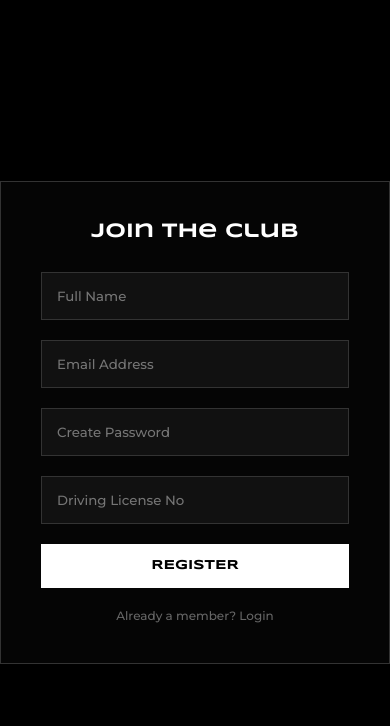
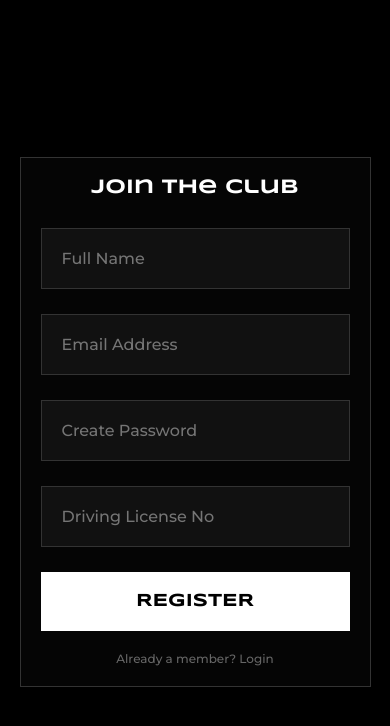
Before and after one commit to rishi99138/online-car-rental-system, a Flask app: page /register in a window 390 px wide. Shown: the top 726 px of the page. Run offline with Flask 3, Linux system fonts and the light colour scheme.

Commit message:
Added viewport tag and improved mobile CSS

```diff
--- a/templates/admin.html
+++ b/templates/admin.html
@@ -2,6 +2,7 @@
 <html lang="en">
 <head>
     <meta charset="UTF-8">
+    <meta name="viewport" content="width=device-width, initial-scale=1.0">
     <title>Admin Dashboard</title>
     <link href="https://fonts.googleapis.com/css2?family=Montserrat:wght@300;500&family=Syncopate:wght@700&display=swap" rel="stylesheet">
     <style>
--- a/templates/booking.html
+++ b/templates/booking.html
@@ -2,6 +2,7 @@
 <html lang="en">
 <head>
     <meta charset="UTF-8">
+    <meta name="viewport" content="width=device-width, initial-scale=1.0">
     <title>Book Vehicle</title>
     <link href="https://fonts.googleapis.com/css2?family=Montserrat:wght@300;500&family=Syncopate:wght@700&display=swap" rel="stylesheet">
     <style>
--- a/templates/confirmation.html
+++ b/templates/confirmation.html
@@ -2,6 +2,7 @@
 <html lang="en">
 <head>
     <meta charset="UTF-8">
+    <meta name="viewport" content="width=device-width, initial-scale=1.0">
     <title>Confirmed</title>
     <link href="https://fonts.googleapis.com/css2?family=Montserrat:wght@300;500&family=Syncopate:wght@700&display=swap" rel="stylesheet">
     <style>
--- a/templates/home.html
+++ b/templates/home.html
@@ -2,6 +2,7 @@
 <html lang="en">
 <head>
     <meta charset="UTF-8">
+    <meta name="viewport" content="width=device-width, initial-scale=1.0">
     <title>Home - Car Rental</title>
     <link href="https://fonts.googleapis.com/css2?family=Montserrat:wght@300;500&family=Syncopate:wght@700&display=swap" rel="stylesheet">
     <style>
--- a/templates/login.html
+++ b/templates/login.html
@@ -2,6 +2,7 @@
 <html lang="en">
 <head>
     <meta charset="UTF-8">
+    <meta name="viewport" content="width=device-width, initial-scale=1.0">
     <title>Login - Car Rental</title>
     <link href="https://fonts.googleapis.com/css2?family=Montserrat:wght@300;500&family=Syncopate:wght@700&display=swap" rel="stylesheet">
     <style>
--- a/templates/register.html
+++ b/templates/register.html
@@ -2,6 +2,7 @@
 <html lang="en">
 <head>
     <meta charset="UTF-8">
+    <meta name="viewport" content="width=device-width, initial-scale=1.0">
     <title>Register - Car Rental</title>
     <link href="https://fonts.googleapis.com/css2?family=Montserrat:wght@300;500&family=Syncopate:wght@700&display=swap" rel="stylesheet">
     <style>
@@ -19,6 +20,24 @@
 
         .link { display: block; text-align: center; margin-top: 20px; color: #666; font-size: 12px; text-decoration: none; }
         .link:hover { color: #fff; }
+
+        /* MOBILE INPUT FIXES */
+        @media (max-width: 768px) {
+            .box, .login-box {
+                width: 90%; /* Use full width of phone */
+                padding: 20px;
+            }
+            .left-panel { display: none; } /* Hide the big image on login page for mobile */
+            input {
+                padding: 20px; /* Fat inputs for thumbs */
+                font-size: 16px; /* Prevents iPhone zooming */
+                margin-bottom: 25px;
+            }
+            .btn {
+                padding: 20px;
+                font-size: 18px;
+            }
+        }
     </style>
 </head>
 <body>
```
